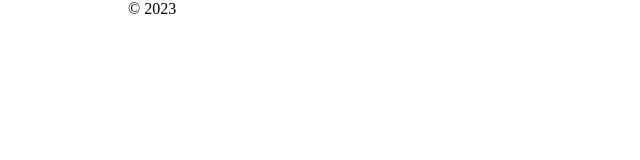
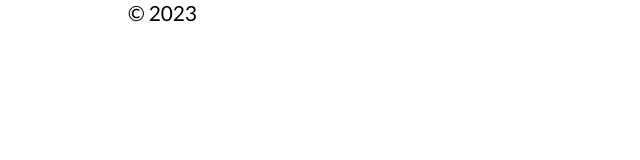
Before and after one commit to t-flim/t-flim.github.io, a React (Vite) app: page / in a window 1280 px wide. Shown: the top 160 px of the page, without its empty margins (0-640 px from the left). Built offline with nearby package versions, Linux system fonts and the light colour scheme.

Commit message:
Import Playfair Display and Lato fonts

```diff
--- a/src/App.css
+++ b/src/App.css
@@ -1,3 +1,10 @@
+@import url('https://fonts.googleapis.com/css2?family=Lato:wght@100;300;400&family=Playfair+Display:wght@400;500;600;700;800;900&display=swap');
+
+:root {
+  --title-font: "Playfair Display", serif;
+  --body-font: "Lato", sans-serif;
+}
+
 *,
 *::before,
 *::after {
@@ -10,6 +17,11 @@ html {
   scroll-behavior: smooth;
 }
 
+body {
+  font-family: var(--body-font);
+  font-size: 1.3rem;
+}
+
 .app {
   margin: 0 auto;
   width: min(80%, 1200px);
```
